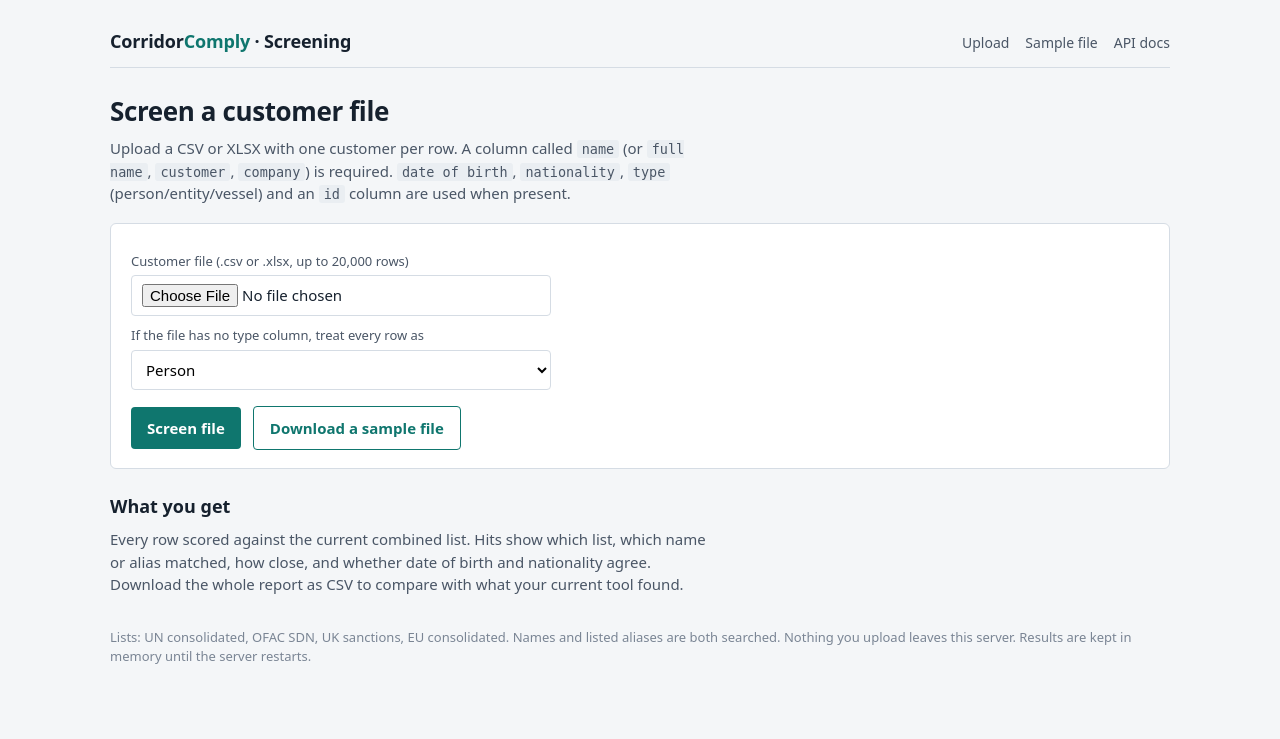
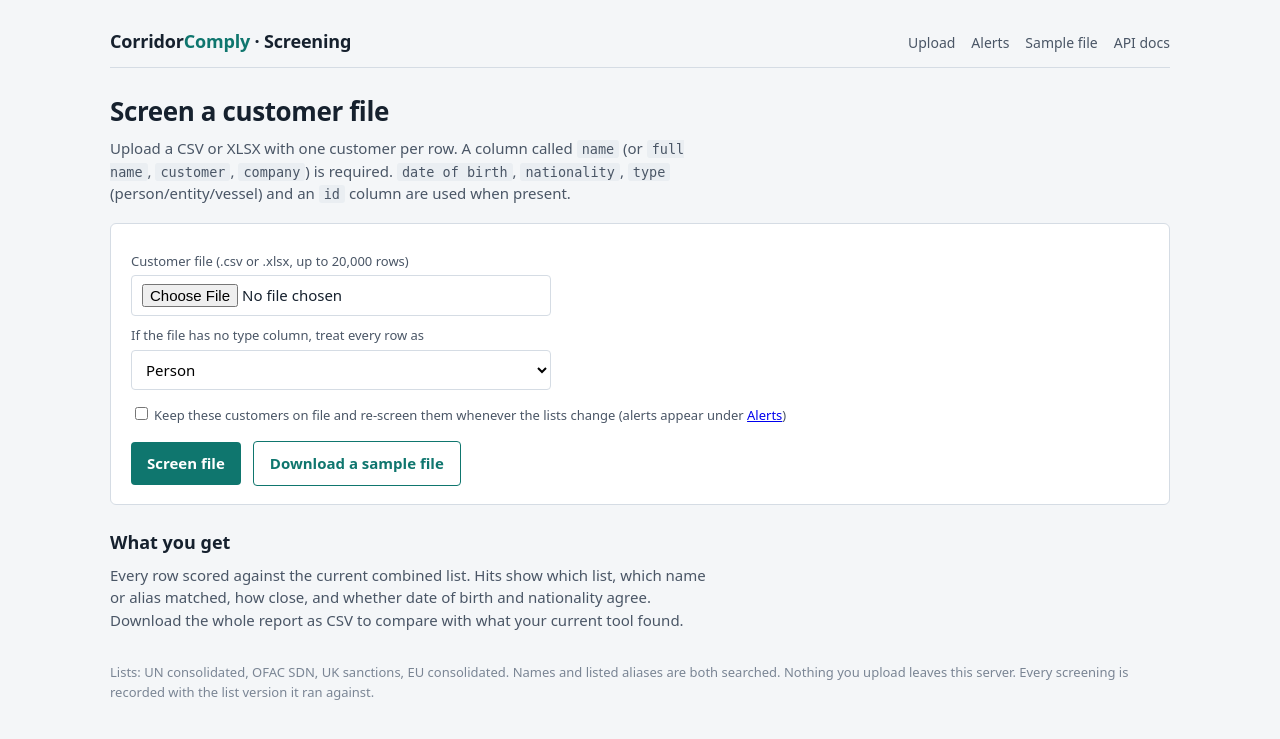
Before and after one commit to Zezoo123/CorridorComply, a FastAPI app: template app/templates/screen_upload.html in a window 1280 px wide. Shown: the top 739 px of the page. Run offline with FastAPI, Linux system fonts and the light colour scheme; the template is opened without the code that fills it, so the values that code supplies are empty.

Commit message:
Web UI: keep uploaded customers on file, alerts page
An upload can enrol its rows for ongoing monitoring. /alerts lists open
alerts for the UI tenant, re-screens on demand and acknowledges with a
reason. The nav shows the open-alert count.

Co-Authored-By: Claude Fable 5.1 <noreply@anthropic.com>

```diff
--- a/app/routes/screen_ui.py
+++ b/app/routes/screen_ui.py
@@ -16,12 +16,20 @@ import time
 from pathlib import Path
 from typing import Any, Dict, List, Optional
 
-from fastapi import APIRouter, File, Form, HTTPException, Request, UploadFile
-from fastapi.responses import HTMLResponse, Response
+import os
+
+from fastapi import APIRouter, Depends, File, Form, HTTPException, Request, UploadFile
+from fastapi.responses import HTMLResponse, RedirectResponse, Response
 from fastapi.templating import Jinja2Templates
+from sqlalchemy.orm import Session
 
 from ..core.logger import log_audit_event
+from ..db.database import get_session
+from ..services import records
 from ..services.aml_service import AMLService
+
+# The web UI has no login yet; on a single-operator deployment it acts for one tenant.
+UI_TENANT = os.getenv("UI_TENANT", "default")
 
 logger = logging.getLogger(__name__)
 router = APIRouter()
@@ -103,9 +111,14 @@ def _remember(job: Dict[str, Any]) -> None:
     _JOBS[job["id"]] = job
 
 
+def _ctx(request: Request, session: Session, **extra):
+    open_alerts = len(records.alerts_for(session, UI_TENANT, status="open"))
+    return {"request": request, "open_alerts": open_alerts, "tenant": UI_TENANT, **extra}
+
+
 @router.get("/screen", response_class=HTMLResponse)
-async def screen_form(request: Request):
-    return templates.TemplateResponse("screen_upload.html", {"request": request, "error": None})
+async def screen_form(request: Request, session: Session = Depends(get_session)):
+    return templates.TemplateResponse("screen_upload.html", _ctx(request, session, error=None))
 
 
 @router.post("/screen", response_class=HTMLResponse)
@@ -118,18 +131,20 @@ async def screen_upload(
     type_col: str = Form(""),
     ref_col: str = Form(""),
     default_type: str = Form("person"),
+    monitor: str = Form(""),
+    session: Session = Depends(get_session),
 ):
     content = await file.read()
     if not content:
-        return templates.TemplateResponse("screen_upload.html", {"request": request, "error": "The file is empty."})
+        return templates.TemplateResponse("screen_upload.html", _ctx(request, session, error="The file is empty."))
     try:
         headers, rows = read_table(file.filename or "", content)
     except HTTPException as e:
-        return templates.TemplateResponse("screen_upload.html", {"request": request, "error": e.detail})
+        return templates.TemplateResponse("screen_upload.html", _ctx(request, session, error=e.detail))
     if not headers or not rows:
-        return templates.TemplateResponse("screen_upload.html", {"request": request, "error": "Could not find a header row and at least one data row."})
+        return templates.TemplateResponse("screen_upload.html", _ctx(request, session, error="Could not find a header row and at least one data row."))
     if len(rows) > MAX_ROWS:
-        return templates.TemplateResponse("screen_upload.html", {"request": request, "error": f"Too many rows ({len(rows)}). The limit is {MAX_ROWS} per file."})
+        return templates.TemplateResponse("screen_upload.html", _ctx(request, session, error=f"Too many rows ({len(rows)}). The limit is {MAX_ROWS} per file."))
 
     detected = detect_columns(headers)
     cols = {
@@ -141,10 +156,10 @@ async def screen_upload(
     }
     if not cols["name"] or cols["name"] not in headers:
         # Ask the user to map columns
-        return templates.TemplateResponse("screen_map.html", {
-            "request": request, "headers": headers, "detected": detected, "filename": file.filename,
-            "row_count": len(rows), "error": "Which column holds the name?",
-        })
+        return templates.TemplateResponse("screen_map.html", _ctx(
+            request, session, headers=headers, detected=detected, filename=file.filename,
+            row_count=len(rows), error="Which column holds the name?", monitor=bool(monitor),
+        ))
 
     t0 = time.time()
     results = []
@@ -159,6 +174,12 @@ async def screen_upload(
         ref = (row.get(cols["reference"]) or str(i)) if cols["reference"] else str(i)
         r = AMLService.screen_sync(name, dob=dob or None, nationality=nat or None, entity_type=et)
         list_version = r["list_version"]
+        customer = None
+        if monitor:
+            customer = records.upsert_customer(session, UI_TENANT, ref, name, dob=dob or None,
+                                               nationality=nat or None, entity_type=et, monitored=True)
+        records.save_screening(session, UI_TENANT, r, channel="web_upload", full_name=name, dob=dob or None,
+                               nationality=nat or None, entity_type=et, customer=customer)
         results.append({
             "row": i, "reference": ref, "name": name, "dob": dob or "", "nationality": nat or "",
             "entity_type": et, "match": r["sanctions_match"], "risk_score": r["risk_score"],
@@ -172,24 +193,54 @@ async def screen_upload(
         "list_version": list_version, "elapsed": round(time.time() - t0, 2),
         "total": len(results), "hits": len(hits), "high": len(high),
         "results": sorted(results, key=lambda r: (-r["risk_score"], r["row"])),
-        "columns": cols,
+        "columns": cols, "monitored": bool(monitor),
     }
     _remember(job)
     log_audit_event(
         event_type="aml_batch_screening",
         data={"status": "success", "channel": "web_upload", "upload_filename": file.filename, "total": job["total"],
-              "with_matches": job["hits"], "high_confidence": job["high"], "list_version": list_version},
+              "with_matches": job["hits"], "high_confidence": job["high"], "list_version": list_version,
+              "monitored": bool(monitor)},
         request=request,
     )
-    return templates.TemplateResponse("screen_report.html", {"request": request, "job": job})
+    return templates.TemplateResponse("screen_report.html", _ctx(request, session, job=job))
 
 
 @router.get("/screen/{job_id}", response_class=HTMLResponse)
-async def screen_report(request: Request, job_id: str):
+async def screen_report(request: Request, job_id: str, session: Session = Depends(get_session)):
     job = _JOBS.get(job_id)
     if not job:
         raise HTTPException(404, "Report not found (reports are kept in memory until the server restarts).")
-    return templates.TemplateResponse("screen_report.html", {"request": request, "job": job})
+    return templates.TemplateResponse("screen_report.html", _ctx(request, session, job=job))
+
+
+# ------------------------------------------------------------------ alerts
+@router.get("/alerts", response_class=HTMLResponse)
+async def alerts_page(request: Request, show: str = "open", session: Session = Depends(get_session)):
+    alerts = records.alerts_for(session, UI_TENANT, status=None if show == "all" else show)
+    customers = records.customers_for(session, UI_TENANT, monitored_only=True)
+    try:
+        lv = records.current_list_version(session).label
+    except Exception:
+        lv = None
+    return templates.TemplateResponse("alerts.html", _ctx(
+        request, session, alerts=[records.alert_to_dict(a) for a in alerts], show=show,
+        monitored_count=len(customers), list_version=lv))
+
+
+@router.post("/alerts/rescreen")
+async def alerts_rescreen(request: Request, session: Session = Depends(get_session)):
+    summary = records.rescreen_tenant(session, UI_TENANT, only_if_new_version=False)
+    log_audit_event("monitoring_rescreen", {"status": "success", "channel": "web",
+                                            **{k: v for k, v in summary.items() if k != "alert_ids"}}, request=request)
+    return RedirectResponse("/alerts", status_code=303)
+
+
+@router.post("/alerts/{alert_id}/ack")
+async def alerts_ack(request: Request, alert_id: int, note: str = Form(""), session: Session = Depends(get_session)):
+    records.acknowledge_alert(session, UI_TENANT, alert_id, by="web", note=note)
+    log_audit_event("alert_acknowledged", {"status": "success", "alert_id": alert_id, "channel": "web"}, request=request)
+    return RedirectResponse("/alerts", status_code=303)
 
 
 @router.get("/screen/{job_id}/report.csv")
--- a/app/templates/_base.html
+++ b/app/templates/_base.html
@@ -40,10 +40,10 @@ details summary{cursor:pointer;color:var(--accent)}
 <div class="wrap">
 <header class="top">
   <a class="brand" href="/screen">Corridor<span>Comply</span> · Screening</a>
-  <nav><a href="/screen">Upload</a><a href="/screen/sample/customers.csv">Sample file</a><a href="/docs">API docs</a></nav>
+  <nav><a href="/screen">Upload</a><a href="/alerts">Alerts{% if open_alerts %} <span class="pill high">{{ open_alerts }}</span>{% endif %}</a><a href="/screen/sample/customers.csv">Sample file</a><a href="/docs">API docs</a></nav>
 </header>
 {% block content %}{% endblock %}
-<p class="muted" style="margin-top:32px">Lists: UN consolidated, OFAC SDN, UK sanctions, EU consolidated. Names and listed aliases are both searched. Nothing you upload leaves this server. Results are kept in memory until the server restarts.</p>
+<p class="muted" style="margin-top:32px">Lists: UN consolidated, OFAC SDN, UK sanctions, EU consolidated. Names and listed aliases are both searched. Nothing you upload leaves this server. Every screening is recorded with the list version it ran against.</p>
 </div>
 </body>
 </html>
--- a/app/templates/screen_map.html
+++ b/app/templates/screen_map.html
@@ -16,6 +16,7 @@
   {% endfor %}
   <label for="default_type">Default type when no type column</label>
   <select id="default_type" name="default_type"><option value="person">Person</option><option value="entity">Company / organisation</option><option value="any">Everything</option></select>
+  {% if monitor %}<input type="hidden" name="monitor" value="1">{% endif %}
   <div style="margin-top:16px"><button type="submit">Screen file</button></div>
 </form>
 </div>
--- a/app/templates/screen_report.html
+++ b/app/templates/screen_report.html
@@ -2,6 +2,7 @@
 {% block title %}Screening report · {{ job.filename }}{% endblock %}
 {% block content %}
 <h1>Screening report</h1>
+{% if job.monitored %}<div class="card" style="border-color:var(--accent);background:var(--accent-soft)">These {{ job.total }} customers are now on file for ongoing monitoring. When a list changes, changed results appear under <a href="/alerts">Alerts</a>.</div>{% endif %}
 <p class="meta">{{ job.filename }} · screened {{ job.total }} rows in {{ job.elapsed }} s · list version <code>{{ job.list_version }}</code> · report id <code>{{ job.id }}</code></p>
 <div class="stats">
   <div class="stat"><b>{{ job.total }}</b><span>Rows screened</span></div>
--- a/app/templates/screen_upload.html
+++ b/app/templates/screen_upload.html
@@ -13,6 +13,7 @@
     <option value="entity">Company / organisation</option>
     <option value="any">Screen against everything</option>
   </select>
+  <label style="margin-top:14px"><input type="checkbox" name="monitor" value="1" style="width:auto;margin-right:6px">Keep these customers on file and re-screen them whenever the lists change (alerts appear under <a href="/alerts">Alerts</a>)</label>
   <div style="margin-top:16px" class="row">
     <button type="submit">Screen file</button>
     <a class="btn secondary" href="/screen/sample/customers.csv">Download a sample file</a>
```
Also changed, not shown: app/templates/alerts.html (added, +29 -0 lines).
